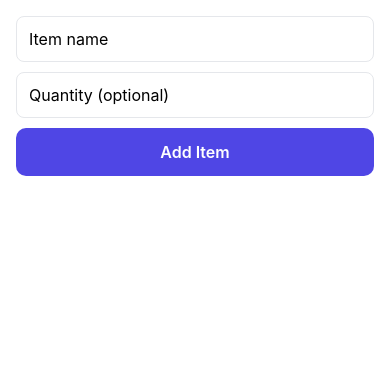
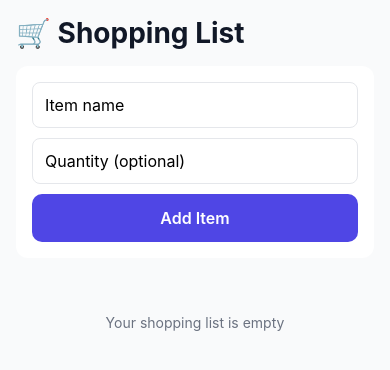
Before and after one commit to Nomala03/ShoppingList, a React Native app: screen / in a window 390 px wide. Shown: the top 370 px of the page. Built offline with nearby package versions, Linux system fonts and the light colour scheme.

Commit message:
style: polish shopping list screen layout and empty state

```diff
--- a/src/screens/ShoppingListScreen.tsx
+++ b/src/screens/ShoppingListScreen.tsx
@@ -1,11 +1,12 @@
 import React, { useEffect } from "react";
-import { View, FlatList } from "react-native";
+import { View, FlatList, Text, StyleSheet } from "react-native";
 import { useDispatch, useSelector } from "react-redux";
 import { RootState } from "../app/store";
 import { setItems } from "../features/shopping/shoppingSlice";
 import { loadItems, saveItems } from "../utils/storage";
 import AddItem from "../components/AddItem";
 import ShoppingItem from "../components/ShoppingItem";
+import { colors } from "../theme/colors";
 
 export default function ShoppingListScreen() {
   const items = useSelector((state: RootState) => state.shopping.items);
@@ -20,13 +21,40 @@ export default function ShoppingListScreen() {
   }, [items]);
 
   return (
-    <View>
+    <View style={styles.container}>
+      <Text style={styles.title}>🛒 Shopping List</Text>
+
       <AddItem />
+
       <FlatList
         data={items}
         keyExtractor={item => item.id}
         renderItem={({ item }) => <ShoppingItem item={item} />}
+        ListEmptyComponent={
+          <Text style={styles.empty}>
+            Your shopping list is empty
+          </Text>
+        }
       />
     </View>
   );
 }
+
+const styles = StyleSheet.create({
+  container: {
+    flex: 1,
+    backgroundColor: colors.background,
+    padding: 16,
+  },
+  title: {
+    fontSize: 28,
+    fontWeight: "700",
+    marginBottom: 16,
+    color: colors.text,
+  },
+  empty: {
+    textAlign: "center",
+    marginTop: 40,
+    color: colors.muted,
+  },
+});
```
